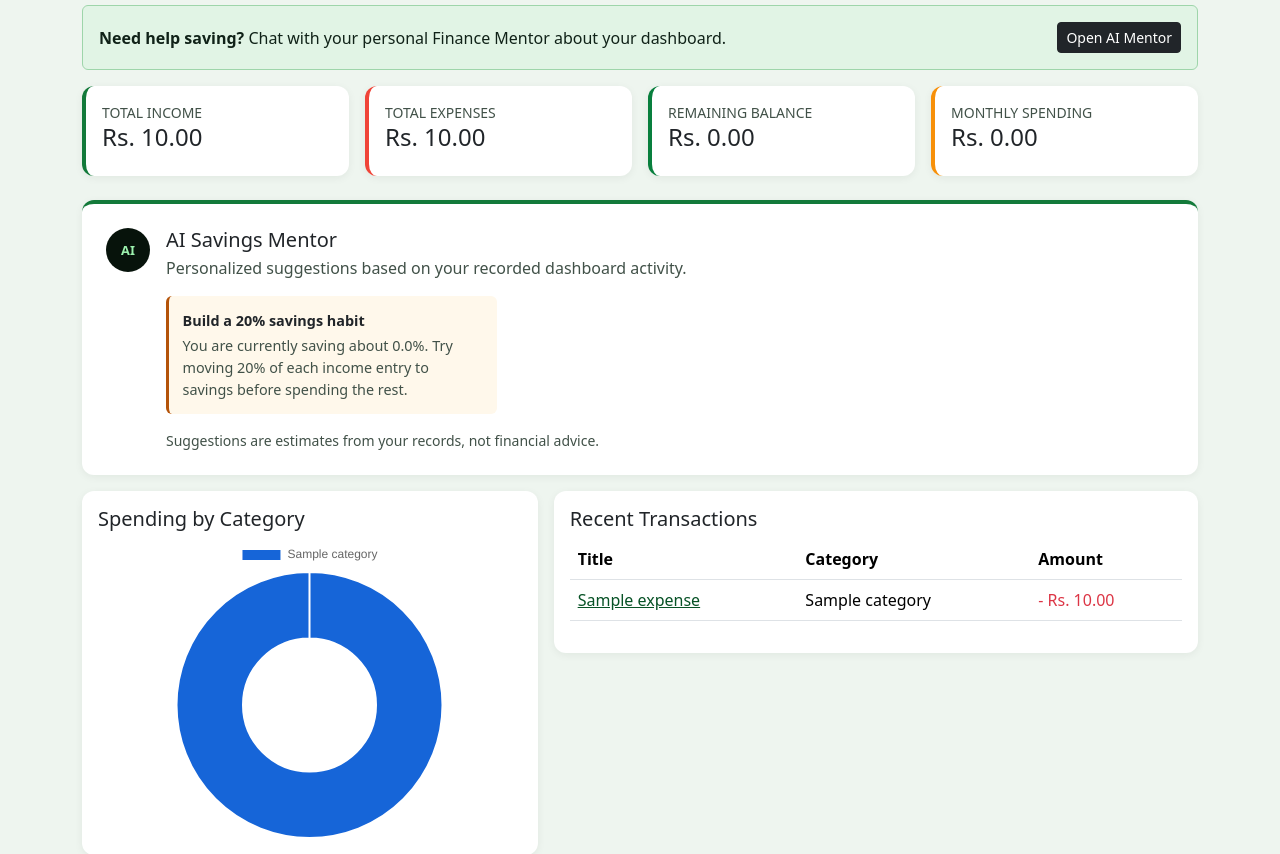
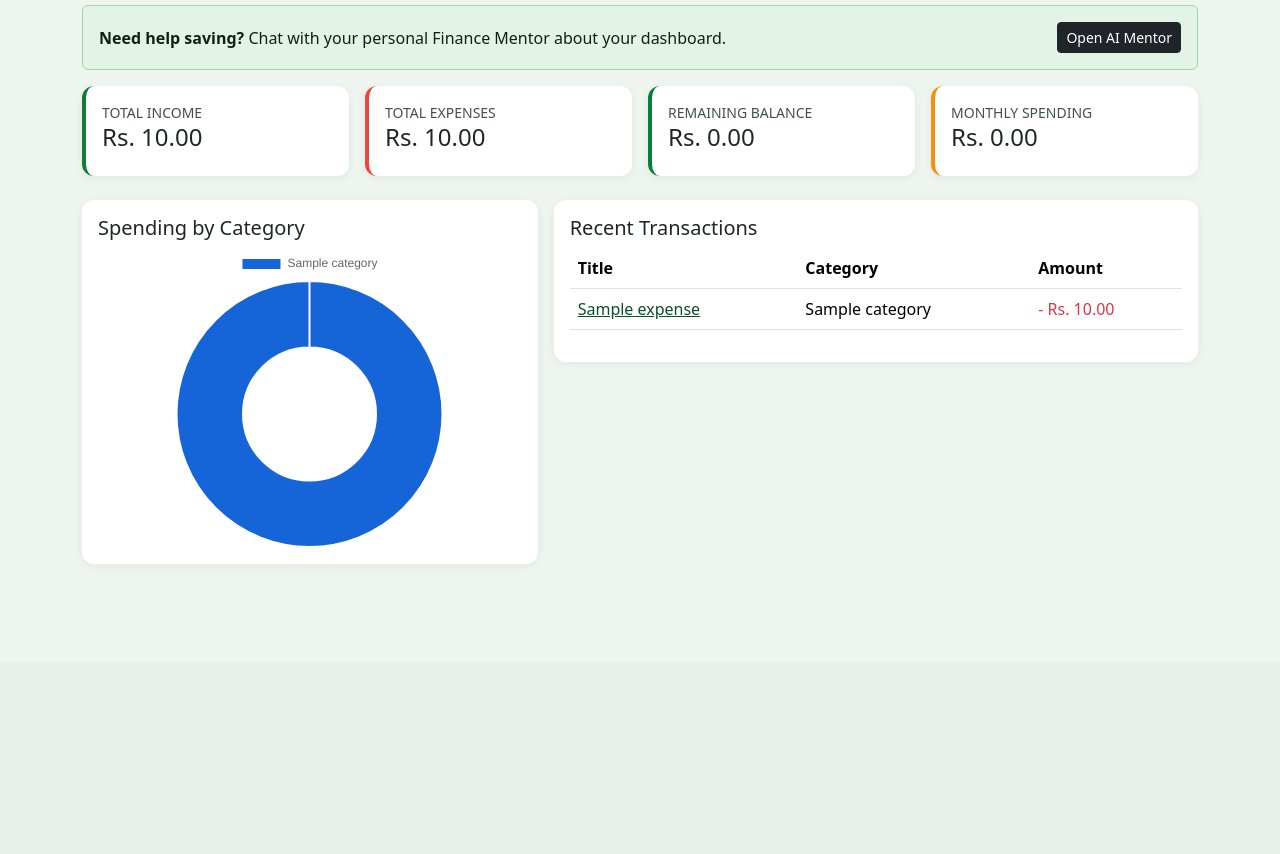
Before and after one commit to Atulpandeytech/Expense-Tracker, a Django app: page / in a window 1280 px wide. Shown: the part 137-991 px from the top of the page. After the commit the page ends 701 px from the top, so only its background shows below. Run offline with Django 5.2, Linux system fonts and the light colour scheme; a user stored in the database is signed in; tables that the repository leaves empty hold one stand-in row (values such as "Sample post").

Commit message:
Remove dashboard suggestion panel
Co-authored-by: Copilot <223556219+Copilot@users.noreply.github.com>

```diff
--- a/static/css/style.css
+++ b/static/css/style.css
@@ -17,14 +17,7 @@ body { background:#eef5ef; color:var(--ink); }
 .table-card { overflow-x:auto; }
 .progress { height:12px; }
 .chart-wrap { min-height:260px; position:relative; }
-.mentor-card { border-top:4px solid var(--brand); }
 .mentor-icon { min-width:44px; height:44px; display:grid; place-items:center; border-radius:50%; background:#07130b; color:#9cf2ae; font-size:.8rem; font-weight:800; }
-.mentor-tip { height:100%; padding:.85rem; border-left:3px solid var(--brand); border-radius:6px; background:#f3faf4; font-size:.9rem; }
-.mentor-tip p { color:var(--muted); }
-.mentor-warning { border-left-color:#b45309; background:#fff8eb; }
-.mentor-danger { border-left-color:#b42318; background:#fff1f0; }
-.mentor-success { border-left-color:#137a3a; background:#effaf1; }
-.mentor-info { border-left-color:#175cd3; background:#eff6ff; }
 .mentor-banner { background:#e1f4e5; border:1px solid #9ed5aa; color:#102218; }
 .mentor-chat-card { overflow:hidden; }
 .mentor-chat-header { display:flex; align-items:center; gap:1rem; padding:1.25rem 1.5rem; color:#fff; background:#050806; }
--- a/templates/tracker/dashboard.html
+++ b/templates/tracker/dashboard.html
@@ -13,21 +13,6 @@
 <div class="alert {% if budget_usage >= 100 %}alert-danger{% else %}alert-warning{% endif %}">
   {% if budget_usage >= 100 %}You have exceeded your monthly budget.{% else %}You have used at least 80% of your monthly budget.{% endif %}
 </div>{% endif %}
-<div class="card mentor-card p-4 mb-3">
-  <div class="d-flex align-items-start gap-3">
-    <div class="mentor-icon" aria-hidden="true">AI</div>
-    <div class="flex-grow-1">
-      <h5 class="mb-1">AI Savings Mentor</h5>
-      <p class="text-muted mb-3">Personalized suggestions based on your recorded dashboard activity.</p>
-      <div class="row g-2">
-        {% for suggestion in suggestions %}
-        <div class="col-lg-4"><div class="mentor-tip mentor-{{ suggestion.tone }}"><strong>{{ suggestion.title }}</strong><p class="mb-0 mt-1">{{ suggestion.text }}</p></div></div>
-        {% endfor %}
-      </div>
-      <small class="text-muted d-block mt-3">Suggestions are estimates from your records, not financial advice.</small>
-    </div>
-  </div>
-</div>
 <div class="row g-3">
   <div class="col-lg-5"><div class="card p-3"><h5>Spending by Category</h5><div class="chart-wrap"><canvas id="categoryChart"></canvas></div></div></div>
   <div class="col-lg-7"><div class="card p-3 table-card"><h5>Recent Transactions</h5><table class="table align-middle"><thead><tr><th>Title</th><th>Category</th><th>Amount</th></tr></thead><tbody>{% for expense in recent_expenses %}<tr><td><a href="{% url 'expense_detail' expense.pk %}">{{ expense.title }}</a></td><td>{{ expense.category.name }}</td><td class="text-danger">- Rs. {{ expense.amount|floatformat:2 }}</td></tr>{% empty %}<tr><td colspan="3" class="text-muted">No expenses yet.</td></tr>{% endfor %}</tbody></table></div></div>
--- a/tracker/views.py
+++ b/tracker/views.py
@@ -19,71 +19,6 @@ DEFAULT_CATEGORIES = [
     ('Entertainment', 'entertainment'), ('Healthcare', 'healthcare'),
     ('Other', 'other'),
 ]
-
-
-def build_savings_suggestions(total_income, total_expenses, monthly_spend, budget, budget_usage, category_totals):
-    """Create practical, user-specific savings guidance from dashboard totals."""
-    suggestions = []
-    if total_income <= 0:
-        return [
-            {
-                'tone': 'info',
-                'title': 'Start with an income plan',
-                'text': 'Add your income records so the mentor can calculate your savings rate and recommend a realistic monthly target.',
-            }
-        ]
-
-    savings_rate = ((total_income - total_expenses) / total_income) * 100
-    if savings_rate < 0:
-        suggestions.append({
-            'tone': 'danger',
-            'title': 'Your spending is above your recorded income',
-            'text': 'Pause non-essential purchases and review your largest categories. Aim to bring monthly spending below income before increasing your savings target.',
-        })
-    elif savings_rate < 20:
-        suggestions.append({
-            'tone': 'warning',
-            'title': 'Build a 20% savings habit',
-            'text': f'You are currently saving about {savings_rate.quantize(Decimal("0.1"))}%. Try moving 20% of each income entry to savings before spending the rest.',
-        })
-    else:
-        suggestions.append({
-            'tone': 'success',
-            'title': 'Your savings rate is healthy',
-            'text': f'You are saving about {savings_rate.quantize(Decimal("0.1"))}% of recorded income. Keep this habit and consider an emergency fund for unexpected costs.',
-        })
-
-    if category_totals:
-        largest = category_totals[0]
-        category_amount = largest['total']
-        category_name = largest['category__name']
-        suggestions.append({
-            'tone': 'primary',
-            'title': f'Review your {category_name.lower()} spending',
-            'text': f'{category_name} is your highest tracked category at Rs. {category_amount:,.2f}. A 10% reduction could save approximately Rs. {(category_amount * Decimal("0.1")):,.2f}.',
-        })
-
-    if budget and budget_usage is not None:
-        if budget_usage >= 100:
-            suggestions.append({
-                'tone': 'danger',
-                'title': 'Your monthly budget has been exceeded',
-                'text': f'You are Rs. {abs(budget.limit_amount - monthly_spend):,.2f} over budget. Set a smaller daily spending limit for the remaining days and avoid non-essential purchases.',
-            })
-        elif budget_usage >= 80:
-            suggestions.append({
-                'tone': 'warning',
-                'title': 'Protect the remaining budget',
-                'text': f'Only Rs. {budget.limit_amount - monthly_spend:,.2f} remains this month. Prioritize needs and check the expense list before making new purchases.',
-            })
-        else:
-            suggestions.append({
-                'tone': 'success',
-                'title': 'You are within your monthly budget',
-                'text': f'You have Rs. {budget.limit_amount - monthly_spend:,.2f} available. Keep a buffer instead of treating the full remaining amount as spendable.',
-            })
-
-    return suggestions[:3]
 
 
 def finance_chat_reply(message, total_income, total_expenses, monthly_spend, budget, budget_usage, category_totals):
@@ -148,9 +83,6 @@ def dashboard(request):
     category_totals = list(
         monthly_expenses.values('category__name').annotate(total=Sum('amount')).order_by('-total')
     )
-    suggestions = build_savings_suggestions(
-        total_income, total_expenses, monthly_spend, budget, budget_usage, category_totals
-    )
     return render(request, 'tracker/dashboard.html', {
         'total_income': total_income,
         'total_expenses': total_expenses,
@@ -161,7 +93,6 @@ def dashboard(request):
         'budget_remaining': budget_remaining,
         'recent_expenses': expenses[:8],
         'category_totals': category_totals,
-        'suggestions': suggestions,
         'today': today,
     })
 
```
Also changed, not shown: tracker/tests.py (+1 -9 lines).
